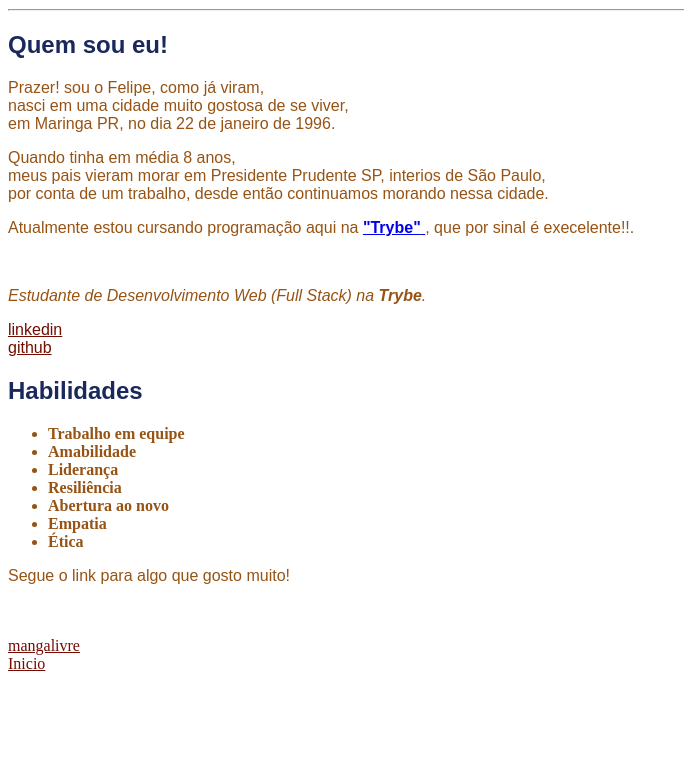
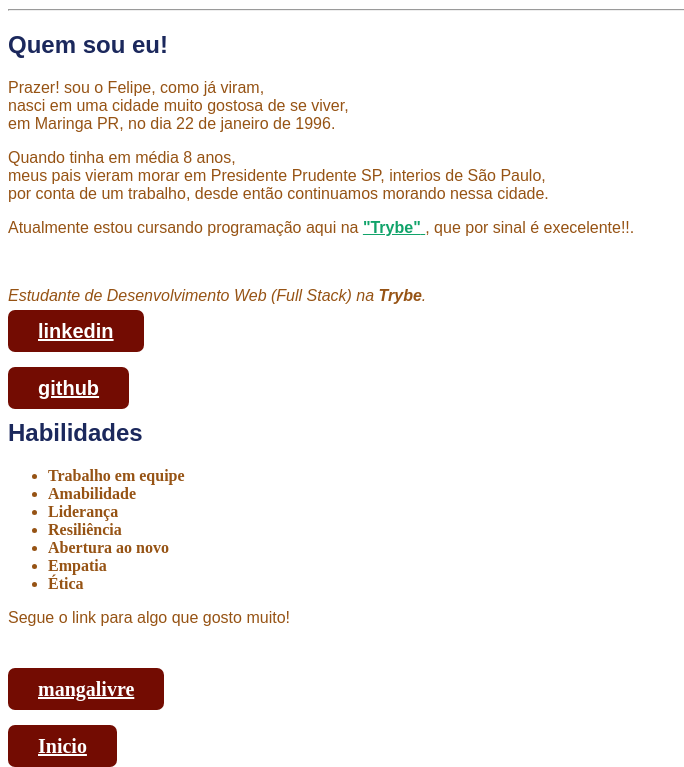
Before and after one commit to FelipeMalentaqui/FelipeMalentaqui.github.io, a plain HTML site: page index.html in a window 1280 px wide. Shown: the part 483-1250 px from the top of the page, without its empty margins (0-684 px from the left). Before the commit the page ends 1164 px from the top, so only its background shows below. Drawn offline with Linux system fonts and the light colour scheme.

Commit message:
so atualizando

```diff
--- a/index.html
+++ b/index.html
@@ -13,7 +13,7 @@
     <h1>Felipe Medeiros Malentaqui</h1>
 
 
-<img class="picture" id="#Eu" src="Eu.jpeg" alt="Imagem de Felipe Medeiros Malentaqui" width="300px">
+<img class="picture" src="Eu.jpeg" alt="Imagem de Felipe Medeiros Malentaqui" width="300px">
 <hr>
 <h2>Quem sou eu!</h2>
 <p class="paragrafo">Prazer! sou o Felipe, como já viram,<br>
@@ -22,13 +22,13 @@
 <p class="">Quando tinha em média 8 anos,<br>
      meus pais vieram morar em Presidente Prudente SP, interios de São Paulo,<br>
       por conta de um trabalho, desde então continuamos morando nessa cidade.</p>
-<p>Atualmente estou cursando programação aqui na <a href="https://www.betrybe.com/"target="_blanck"> <strong>"Trybe"</strong> </a>, que por sinal é execelente!!.</p> <br>
+<p>Atualmente estou cursando programação aqui na <a class="trybe" href="https://www.betrybe.com/"target="_blanck"> <strong>"Trybe"</strong> </a>, que por sinal é execelente!!.</p> <br>
 
 
 <p class=""><em> Estudante de Desenvolvimento Web (Full Stack) na <strong>Trybe</strong>. </em></p>
 
-<p class=""><a href="https://www.linkedin.com/in/felipe-medeiros-malentaqui-6857241b0/"target="_blanck" id="manga">linkedin</a> <br>
-<a href="https://github.com/FelipeMalentaqui"target="github"id=manga>github</a>
+<p><a class="button" href="https://www.linkedin.com/in/felipe-medeiros-malentaqui-6857241b0/"target="_blanck">linkedin</a> <br> <br> <br>
+<a class="button" href="https://github.com/FelipeMalentaqui"target="github">github</a>
 </p>
 
 <h2>Habilidades </h2>
@@ -44,8 +44,8 @@
 
 <p> Segue o link para algo que gosto muito!</p> <br>
 <br>
- <a href="https://mangalivre.net/" target="_blanck" id="manga">mangalivre</a> <br>
-<a href="" id="manga">Inicio</a>
+ <a class="button" href="https://mangalivre.net/" target="_blanck">mangalivre</a> <br> <br> <br>
+<a class="button" href="">Inicio</a>
 
 </body>
 </html>
--- a/style.css
+++ b/style.css
@@ -1,11 +1,11 @@
 <style>
 
-    body {
-         background-color: #aeb6a7;
-         font-size: 20px;
-          line-height: 40px;
-         text-align: center;
-         }
+body {
+    background-color: #7455282a;
+    font-size: 20px;
+     line-height: 40px;
+    text-align: center;
+    }
 
     .picture{
         border-radius: 80px;
@@ -29,11 +29,6 @@
          text-align: left;
 
          }
-    #manga{
-
-            color: #730c02
-         }
-
 
     h1, h2 {
            font-family:fantasy
@@ -42,6 +37,20 @@
         font-family: Arial, Helvetica, sans-serif
          }
 
+         .trybe{
+             color: #11a36a;
+
+         }
+
+    .button {color: #ffffff;
+        background-color: #730c02;
+        padding: 10px 30px;
+        font-size: 20px;
+        line-height: 20px;
+        font-weight: 700;
+        border-radius: 7px;
+            }
+
 
 
  </style>
```
